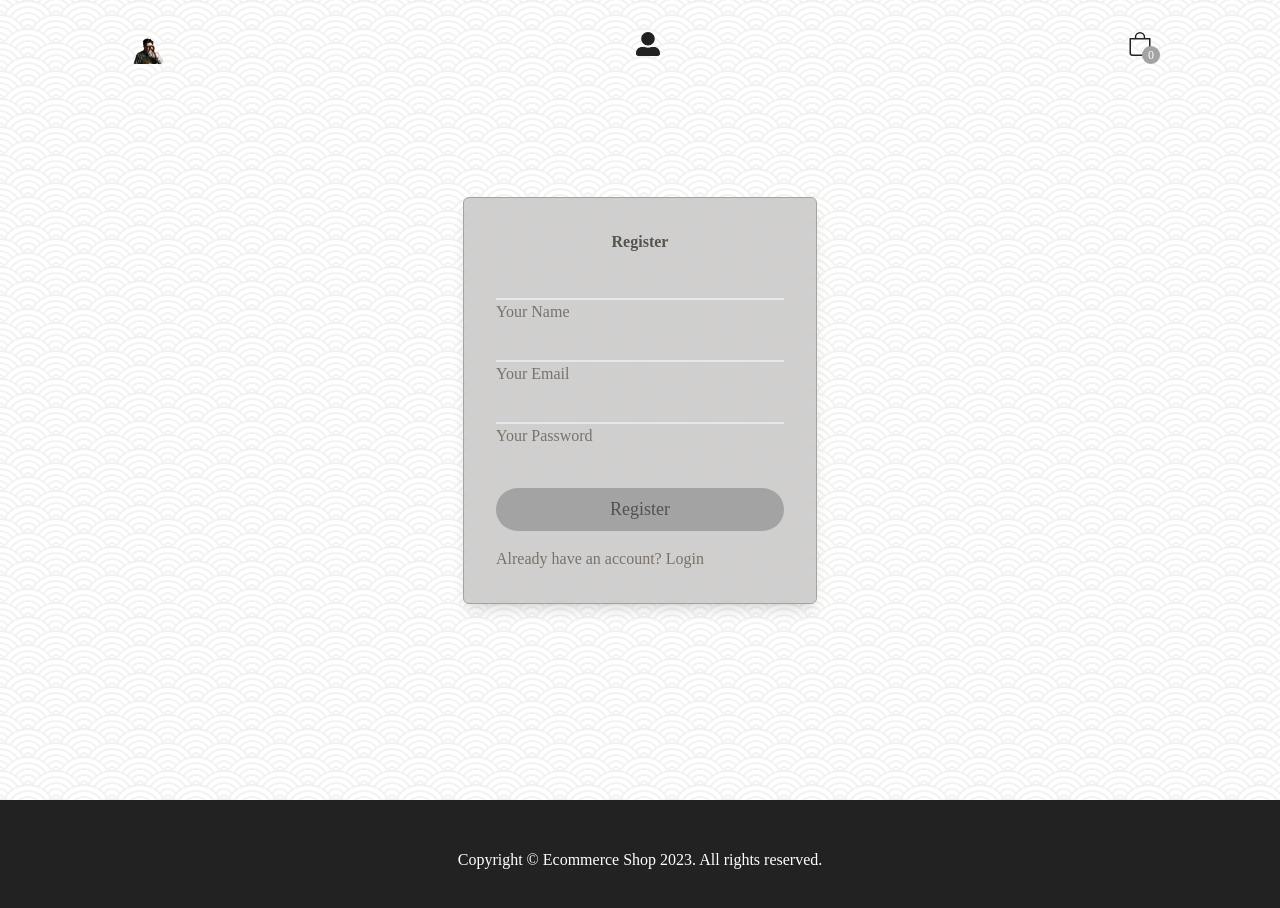
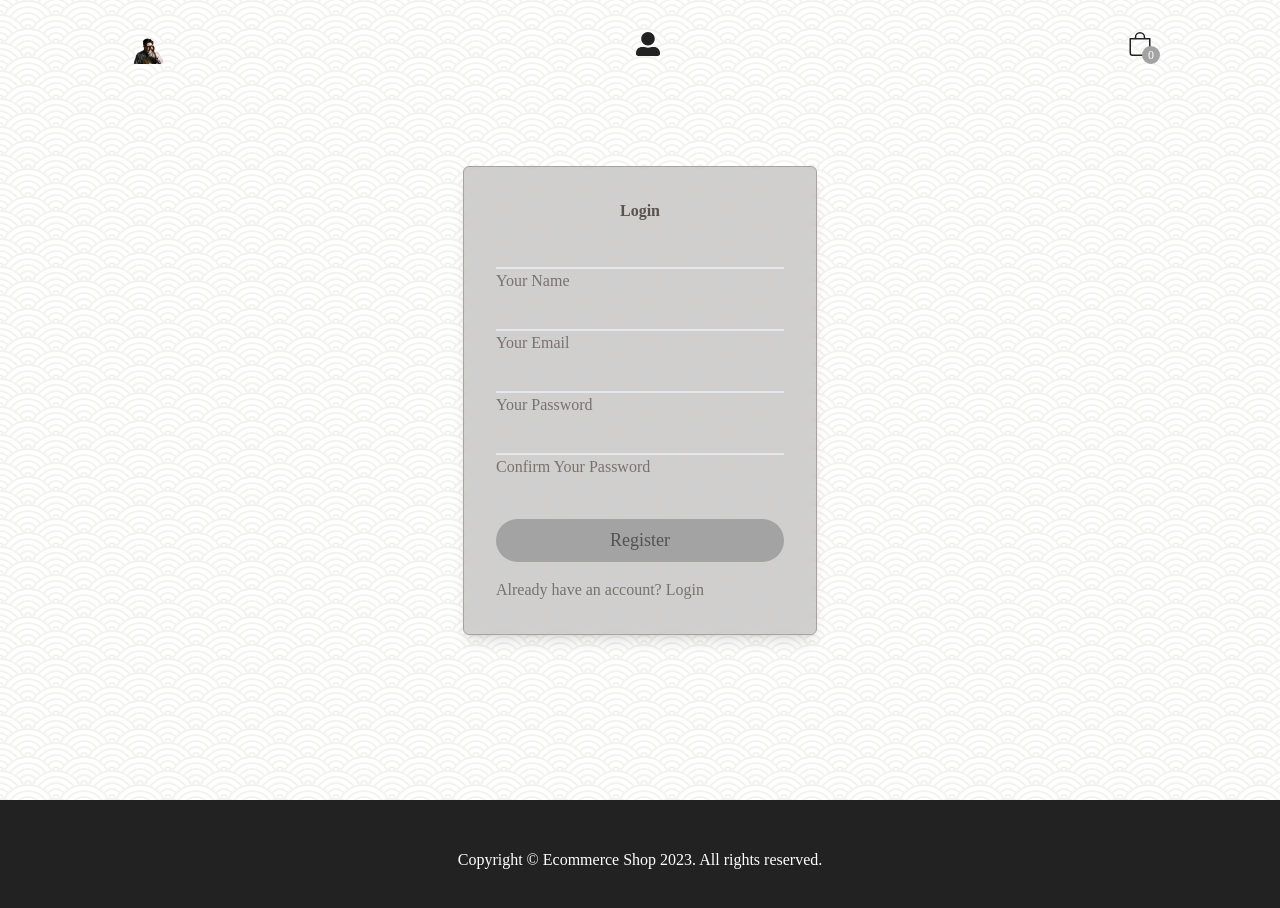
Before and after one commit to Hoangductran05/capstone, a React (Vite) app: page /register in a window 1280 px wide. Shown: the top 908 px of the page. Built offline with nearby package versions, Linux system fonts and the light colour scheme; no server answers.

Commit message:
login and register form

```diff
--- a/src/pages/login.jsx
+++ b/src/pages/login.jsx
@@ -1,27 +1,66 @@
 // eslint-disable-next-line no-unused-vars
 import React from 'react'
 import { Link } from 'react-router-dom'
+import { useState } from 'react';
 
 
 const Login = () => {
+  const [email, setEmail] = useState('');
+  const [password, setPassword] = useState('');
+  const [error, setError] = useState('');
+
+  const handleSubmit = (event) => {
+    event.preventDefault();
+    if (password == '') {
+      setError('Please enter correct details!');
+    } else {
+      // TODO: Send signup request to server
+      setError('Login successful');
+      setEmail('');
+      setPassword('');
+    }
+  };
   return (
     <div className=' text-stone-500 h-[100vh] flex justify-center items-center'>
       <div className=' bg-stone-800 border border-stone-400 rounded-md p-8 shadow-lg backdrop-filter backdrop-blur-sm bg-opacity-20 relative '>
         <h1 className='text-4x1 text-stone-600 font-bold text-center mb-6'>Login</h1>
-        <form action="">
+        <form action="" onSubmit={handleSubmit}>
+
+        {/* email */}
         <div className=' relative my-4' >
-        <input type="email" className=' block w-72 py-2.3 px-0 text-sm text-primary bg-transparent border-0 border-b-2 border-x-gray-300 appearance-none dark:focus:border-stone-500 focus:outline-none focus:ring-0 focus:text-primary focus:border-stone-500 peer' placeholder='' />
-        <label htmlFor="" >Your Email</label>
+        <input
+        type="email"
+        className=' block w-72 py-2.3 px-0 text-sm text-primary bg-transparent border-0 border-b-2 border-x-gray-300 appearance-none dark:focus:border-stone-500 focus:outline-none focus:ring-0 focus:text-primary focus:border-stone-500 peer'
+        placeholder=''
+        value={email}
+        onChange={(e) => setEmail(e.target.value)}
+        required
+        />
+        <label htmlFor="email" >Your Email</label>
         </div>
 
+        {/* password */}
         <div className=' relative my-4'>
-        <input type="password" className=' block w-72 py-2.3 px-0 text-sm text-primary bg-transparent border-0 border-b-2 border-x-gray-300 appearance-none dark:focus:border-stone-500 focus:outline-none focus:ring-0 focus:text-primary focus:border-stone-500 peer' placeholder='' />
-        <label htmlFor="">Your Password</label>
+        <input
+        type="password"
+        className=' block w-72 py-2.3 px-0 text-sm text-primary bg-transparent border-0 border-b-2 border-x-gray-300 appearance-none dark:focus:border-stone-500 focus:outline-none focus:ring-0 focus:text-primary focus:border-stone-500 peer'
+        placeholder=''
+        value={password}
+        onChange={(e) => setPassword(e.target.value)}
+        required
+        />
+        <label htmlFor="password">Your Password</label>
         </div>
+        {error && (
+                     <div className="alert alert-danger">{error}</div>
+                  )}
 
+        {/* button */}
+        <button
+        className='w-full mb-4 text-[18px] mt-6 rounded-full bg-neutral-400 text-neutral-600 hover:bg-neutral-200 hover:text-stone-700 py-2'
+        type='submit'>Login
+        </button>
 
-
-        <button className='w-full mb-4 text-[18px] mt-6 rounded-full bg-neutral-400 text-neutral-600 hover:bg-neutral-200 hover:text-stone-700 py-2' type='submit'>Login</button>
         <div>
           <span>New Here? <Link className=' text-stone-500 hover:text-stone-900' to={'/register'}>Create An Account</Link></span>
         </div>
--- a/src/pages/register.jsx
+++ b/src/pages/register.jsx
@@ -4,32 +4,94 @@ import { Link } from 'react-router-dom'
 
 
 const Register = () => {
+  const [email, setEmail] = useState('');
+  const [password, setPassword] = useState('');
+  const [confirmpassword, setConfirmPassword] = useState('');
+  const [name, setName] = useState('');
+  const [error, setError] = useState('');
+
+
+  const handleSubmit = (event) => {
+    event.preventDefault();
+    if (password !== confirmpassword) {
+      setError('Password do not match!');
+    } else {
+      // TODO: Send signup request to server
+      setError('Register successful');
+      setName('')
+      setEmail('');
+      setPassword('');
+      setConfirmPassword('')
+    }
+  };
   return (
     <div className=' text-stone-500 h-[100vh] flex justify-center items-center'>
       <div className=' bg-stone-800 border border-stone-400 rounded-md p-8 shadow-lg backdrop-filter backdrop-blur-sm bg-opacity-20 relative '>
-        <h1 className='text-4x1 text-stone-600 font-bold text-center mb-6'>Register</h1>
-        <form action="">
+        <h1 className='text-4x1 text-stone-600 font-bold text-center mb-6'>Login</h1>
+        <form action="" onSubmit={handleSubmit}>
 
+        {/* name */}
         <div className=' relative my-4' >
-        <input type="text" className=' block w-72 py-2.3 px-0 text-sm text-primary bg-transparent border-0 border-b-2 border-x-gray-300 appearance-none dark:focus:border-stone-500 focus:outline-none focus:ring-0 focus:text-primary focus:border-stone-500 peer' placeholder='' />
+        <input
+        type="text"
+        className=' block w-72 py-2.3 px-0 text-sm text-primary bg-transparent border-0 border-b-2 border-x-gray-300 appearance-none dark:focus:border-stone-500 focus:outline-none focus:ring-0 focus:text-primary focus:border-stone-500 peer'
+        placeholder=''
+        value={name}
+        onChange={(e) => setName(e.target.value)}
+        required
+        />
         <label htmlFor="name" >Your Name</label>
         </div>
 
+        {/* email */}
         <div className=' relative my-4' >
-        <input type="email" className=' block w-72 py-2.3 px-0 text-sm text-primary bg-transparent border-0 border-b-2 border-x-gray-300 appearance-none dark:focus:border-stone-500 focus:outline-none focus:ring-0 focus:text-primary focus:border-stone-500 peer' placeholder='' />
+        <input
+        type="email"
+        className=' block w-72 py-2.3 px-0 text-sm text-primary bg-transparent border-0 border-b-2 border-x-gray-300 appearance-none dark:focus:border-stone-500 focus:outline-none focus:ring-0 focus:text-primary focus:border-stone-500 peer'
+        placeholder=''
+        value={email}
+        onChange={(e) => setEmail(e.target.value)}
+        required
+        />
         <label htmlFor="email" >Your Email</label>
         </div>
 
+        {/* password */}
         <div className=' relative my-4'>
-        <input type="password" className=' block w-72 py-2.3 px-0 text-sm text-primary bg-transparent border-0 border-b-2 border-x-gray-300 appearance-none dark:focus:border-stone-500 focus:outline-none focus:ring-0 focus:text-primary focus:border-stone-500 peer' placeholder='' />
+        <input
+        type="password"
+        className=' block w-72 py-2.3 px-0 text-sm text-primary bg-transparent border-0 border-b-2 border-x-gray-300 appearance-none dark:focus:border-stone-500 focus:outline-none focus:ring-0 focus:text-primary focus:border-stone-500 peer'
+        placeholder=''
+        value={password}
+        onChange={(e) => setPassword(e.target.value)}
+        required
+        />
         <label htmlFor="password">Your Password</label>
         </div>
 
+        {/*confirm password */}
+        <div className=' relative my-4'>
+        <input
+        type="password"
+        className=' block w-72 py-2.3 px-0 text-sm text-primary bg-transparent border-0 border-b-2 border-x-gray-300 appearance-none dark:focus:border-stone-500 focus:outline-none focus:ring-0 focus:text-primary focus:border-stone-500 peer'
+        placeholder=''
+        value={confirmpassword}
+        onChange={(e) => setConfirmPassword(e.target.value)}
+        required
+        />
+        <label htmlFor="confirmpassword">Confirm Your Password</label>
+        </div>
 
+        {error && (
+                     <div className="alert alert-danger">{error}</div>
+                  )}
 
-        <button className='w-full mb-4 text-[18px] mt-6 rounded-full bg-neutral-400 text-neutral-600 hover:bg-neutral-200 hover:text-stone-700 py-2' type='submit'>
-          Register
+        {/* button */}
+        <button
+        className='w-full mb-4 text-[18px] mt-6 rounded-full bg-neutral-400 text-neutral-600 hover:bg-neutral-200 hover:text-stone-700 py-2'
+        type='submit'>Register
         </button>
+
         <div>
           <span>Already have an account? <Link className=' text-stone-500 hover:text-stone-900' to={'/login'}>Login</Link></span>
         </div>
```
